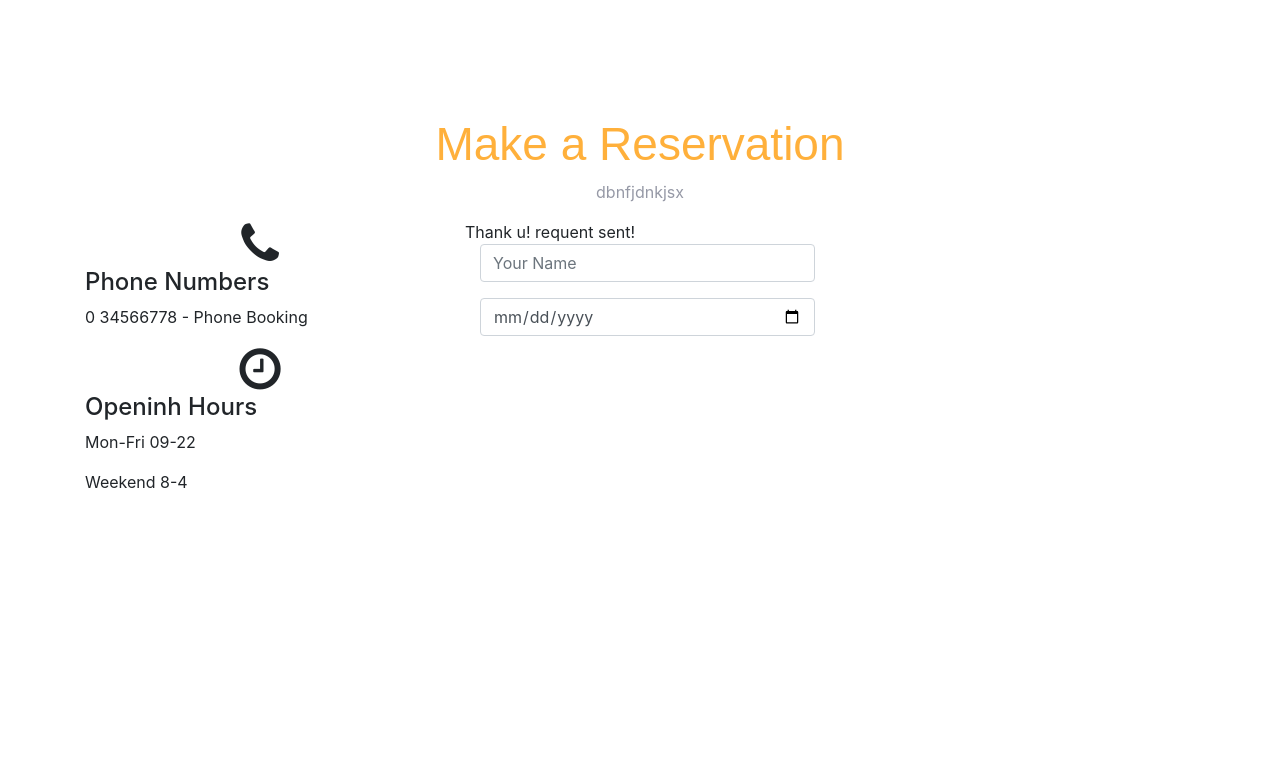
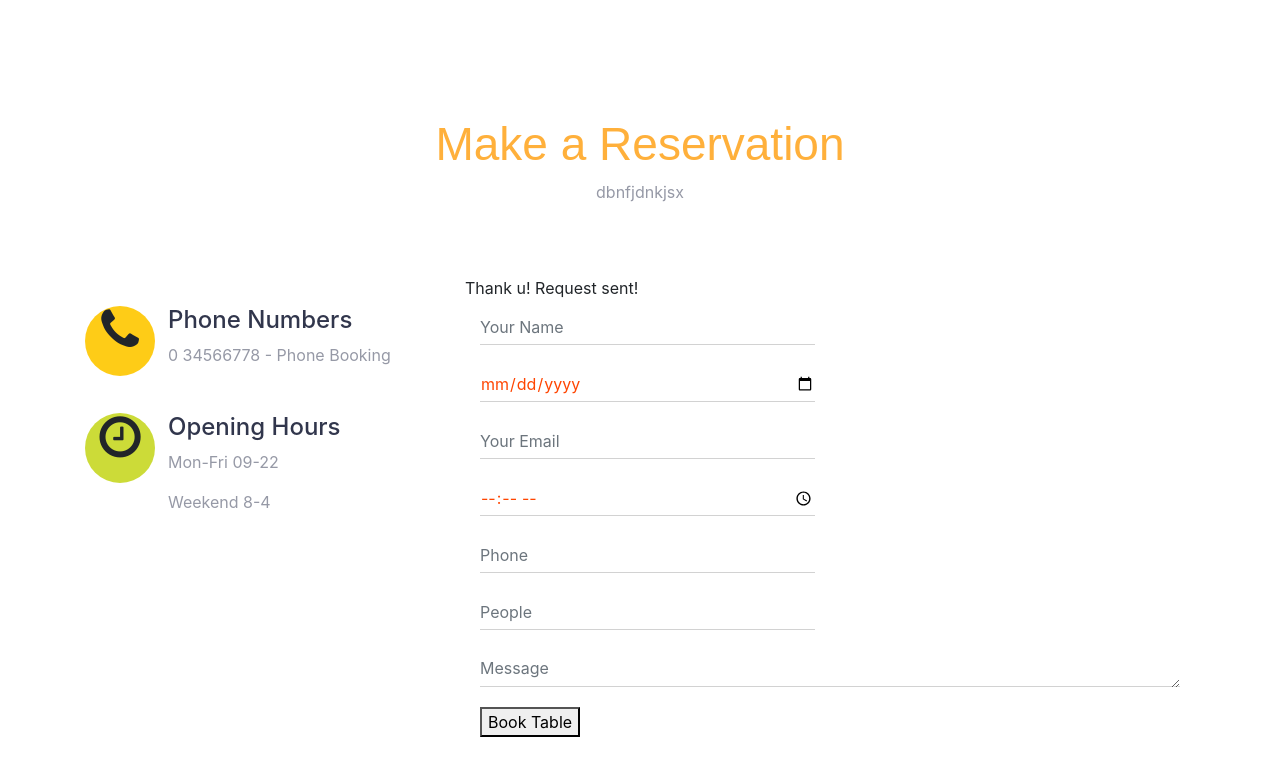
Before and after one commit to KeerthanaSantharam/Tasty_Journey, a plain HTML site: page crackers/index.html in a window 1280 px wide. Shown: the part 2093-2868 px from the top of the page. Before the commit the page ends 2663 px from the top, so only its background shows below. Drawn offline with nearby package versions, Linux system fonts and the light colour scheme.

Commit message:
form-control,.form-group .form-control css done

```diff
--- a/crackers/index.html
+++ b/crackers/index.html
@@ -340,7 +340,7 @@
                           <div class="contact-email bg-14 text-center"><span class="hour-icon fa fa-clock-o fa-3x"></span></div>
                       </div>
                       <div class="media-body">
-                           <h4 class="dark-blue regular">Openinh Hours</h4>
+                           <h4 class="dark-blue regular">Opening Hours</h4>
                           <p class="light-blue regular alt-p">Mon-Fri 09-22</p>
                           <p class="light-blue regular alt-p">Weekend 8-4</p>
                       </div>
@@ -349,7 +349,7 @@
 
               <div class="col-md-8 col-sm-8">
                   <form action="" method="post" role="form" class="contactForm">
-                      <div id="sendmessage">Thank u! requent sent!</div>
+                      <div id="sendmessage">Thank u! Request sent!</div>
                       <div id="errormessage"></div>
                       <div class="col-md-6 col-sm-6 contact-form pad-form">
                           <div class="form-group label-floating is-empty">
@@ -363,7 +363,43 @@
                        <div class="validation"></div>
                    </div>
                </div>
+                 <div class="col-md-6 col-sm-6 contact-form pad-form">
+                     <div class="form-group">
+                         <input type="email" class="form-control label-floating is-empty" name="email" id="email" placeholder="Your Email" data-rule="email" data-msg="Please enter a valid email"/>
+                         <div class="validation"></div>
+                     </div>
+                 </div>
+                 <div class="col-md-6 col-sm-6 contact-form">
+                     <div class="form-group">
+                         <input type="time" class="form-control label-floating is-empty" name="time" id="time" placeholder="Time" date-rule="required" data-msg="This field is required"/>
+                     </div>
+                 </div>
+                 <div class="col-md-6 col-sm-6 contact-form">
+                     <div class="form-group">
+                         <input type="text" class="form-control label-floating is-empty" name="phone" id="phone" placeholder="Phone" data-rule="required" data-msg="This field is required" />
+                          <div class="validation"></div>
+                     </div>
+                 </div>
+                  <div class="col-md-6 col-sm-6 contact-form">
+                     <div class="form-group">
+                         <input type="text" class="form-control label-floating is-empty" name="people" id="people" placeholder="People" data-rule="required" data-msg="This field is required" />
+                          <div class="validation"></div>
+                     </div>
+                 </div>
+                 <div class="col-md-12 contact-form">
+                     <div class="form-group label-floating is-empty">
+                         <textarea class="form-control" name="message" rows="5" rows="3" dat-rule="required" data-msg="Please write something for us" placeholder="Message"></textarea>
+                         <div class="validation"></div>
+                     </div>
 
+                      </div>
+
+                      <div class="col-md-12 btnpad">
+                      <div class="contacts-btn-pad">
+                      <button class="contacts-btn">Book Table</button>
+                 </div>
+
+                  </div>
                   </form>
                </div>
 
--- a/crackers/style.css
+++ b/crackers/style.css
@@ -138,6 +138,84 @@
 }
 .text-primary {
     color: #FDA403 !important;
+}
+.msg-row
+{
+    margin-top: 56px;
+}
+.media-body, .media-left, .media-right
+{
+    display: table-cell;
+    vertical-align: top;
+}
+.bg-1
+{
+    background-color: #fecc17;
+    width: 70px;
+    height: 70px;
+    border-radius: 50%;
+}
+.bg-14{
+    background-color:#ccdb38;
+    width: 70px;
+    height: 70px;
+    border-radius: 50%;
+}
+.dark-blue{
+    color: #31364c;
+    font-size: 24px;
+    margin-top: 0;
+}
+.light-blue{
+    color: #9699a6;
+    font-size: 16px;
+    margin-top: 1px;
+}
+.media-body{
+    margin-left: 10px;
+    padding-left: 13px;
+}
+.media-2{
+    margin-top: 30px;
+}
+.form-group{
+    margin: 8px 0 9px !important;
+    padding-bottom: 10px;
+}
+.contact-form .form-control
+{
+    color: orangered !important;
+    font-size: 16px;
+    font-weight: normal;
+    height: 38px;
+    line-height: 1.42857;
+    padding: 7px 0;
+
+
+}
+.form-control,.form-group .form-control
+{
+    border: none;
+    outline: none;
+    background-image: -webkit-gradient(linear,left top,left bottom,from(#009688),to(#009688)), -webkit-gradient(linear,left top,left bottom,from(#D2D2D2),to(#D2D2D2));
+    background-image: -webkit-linear-gradient(#009688, #009688), -webkit-linear-gradient(#D2D2D2, #D2D2D2);
+    background-image: -o-linear-gradient(#009688,#009688), -o-linear-gradient(#D2D2D2, #D2D2D2);
+    background-image: linear-gradient(#009688,#009688),linear-gradient(#D2D2D2, #D2D2D2);
+    -webkit-background-size: 0 2px,100% 1px;
+    background-size: 0 2px,100% 1px;
+    background-repeat: no-repeat;
+    background-position: center bottom, center -webkit-calc(100% - 1px);
+    background-position: center bottom, center -calc(100% - 1px);
+    background-color: rgba(0,0,0,0);
+    -webkit-transition: background 0s ease-out;
+    -o-transition: background 0s ease-out;
+    float: none;
+    -webkit-box-shadow:none;
+    box-shadow: none;
+    border-radius: 0;
+
+
+
 }
 
 
```
